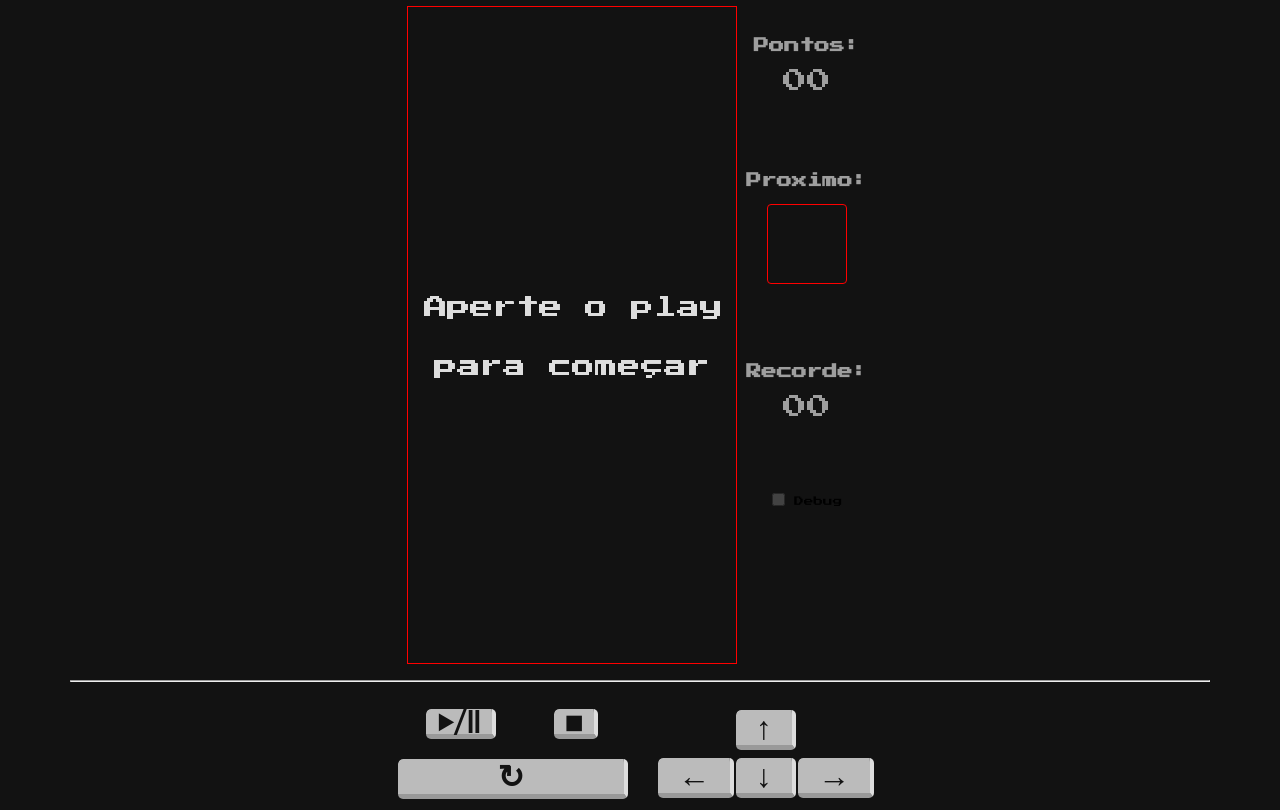
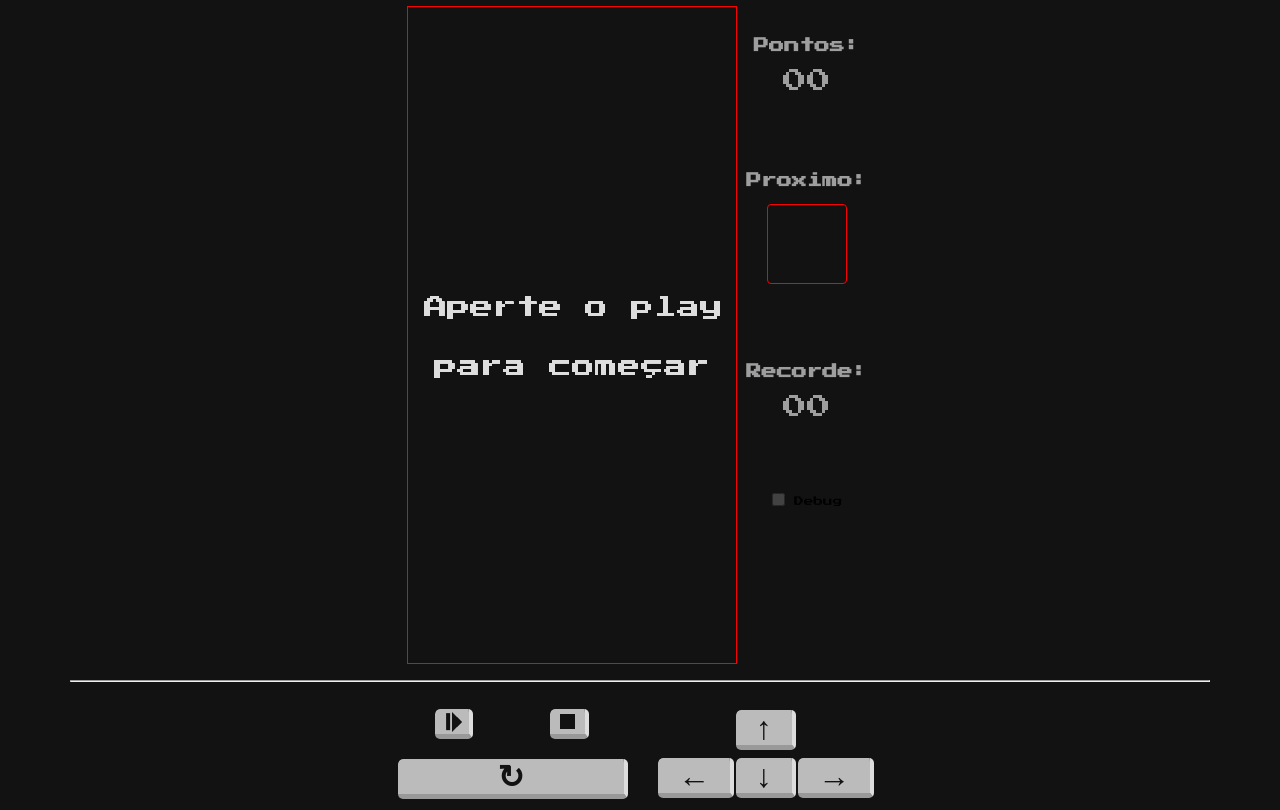
Before and after one commit to LeonardoConstantino/Jogo-tetris-HTML5-canvas, a plain HTML site: page index.html in a window 1280 px wide. Drawn offline with Linux system fonts and the light colour scheme.

Commit message:
Update index.html
mudança dos estilos dos botoes

```diff
--- a/index.html
+++ b/index.html
@@ -44,12 +44,12 @@
                         class="button pausar"
                         data-button-key="KeyP"
                         title="Começar/pausar"
-                    >‣/‖</button>
+                    ><i data-button-key="KeyP"></i></button>
                     <button
                         class="button reset"
                         data-button-key="KeyR"
                         title="reset"
-                    >■</button>
+                    ><i data-button-key="KeyR"></i></button>
                 </div>
                 <button
                     class="button espaco"
```
